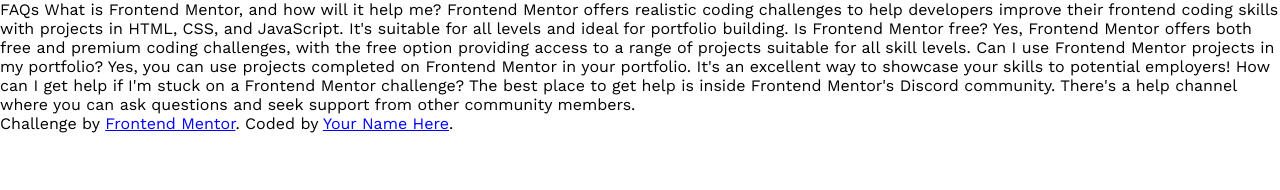
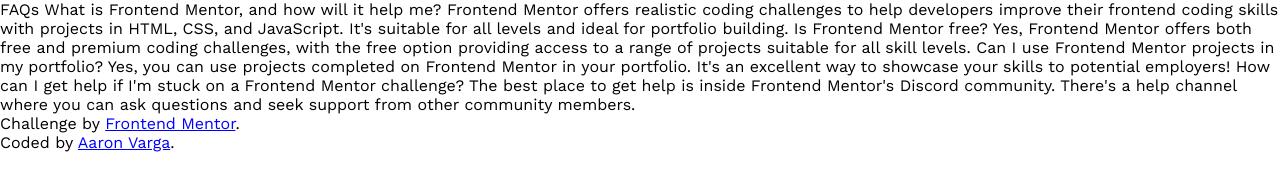
Before and after one commit to avinno/faq-accordion-main, a website: page index.html in a window 1280 px wide. Drawn offline with Linux system fonts and the light colour scheme.

Commit message:
html updates

```diff
--- a/index.html
+++ b/index.html
@@ -2,7 +2,7 @@
 <html lang="en">
 <head>
   <meta charset="UTF-8">
-  <meta name="viewport" content="width=device-width, initial-scale=1.0"> <!-- displays site properly based on user's device -->
+  <meta name="viewport" content="width=device-width, initial-scale=1.0">
   <link rel="icon" type="image/png" sizes="32x32" href="./assets/images/favicon-32x32.png">
   <title>Frontend Mentor | FAQ accordion</title>
   <meta name="description" content="FAQ accordion">
@@ -34,9 +34,9 @@
   channel where you can ask questions and seek support from other community members.
 
 
-  <div class="attribution">
-    Challenge by <a href="https://www.frontendmentor.io?ref=challenge" target="_blank">Frontend Mentor</a>.
-    Coded by <a href="#">Your Name Here</a>.
-  </div>
+  <footer>
+    <p>Challenge by <a href="https://www.frontendmentor.io?ref=challenge" target="_blank">Frontend Mentor</a>.</p>
+    <p>Coded by <a href="https://github.com/digitalherding" target="_blank">Aaron Varga</a>.</p>
+  </footer>
 </body>
 </html>
```
